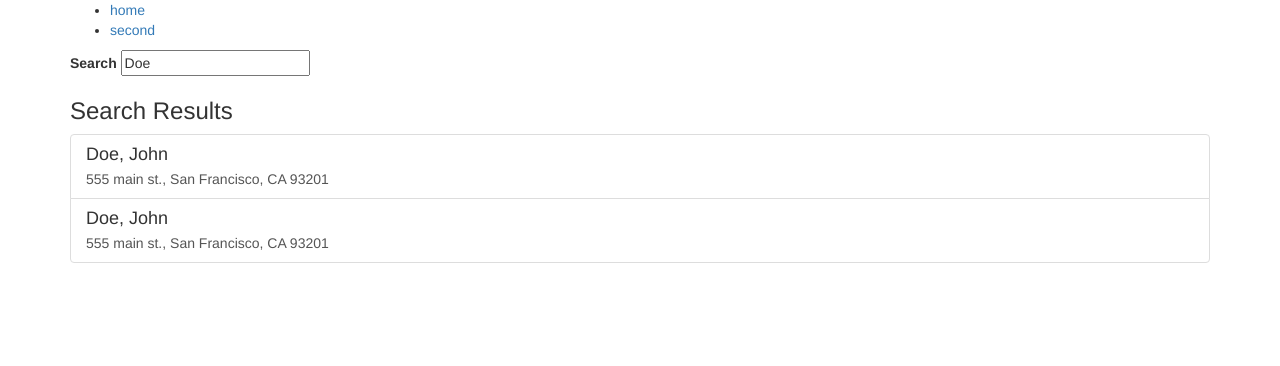
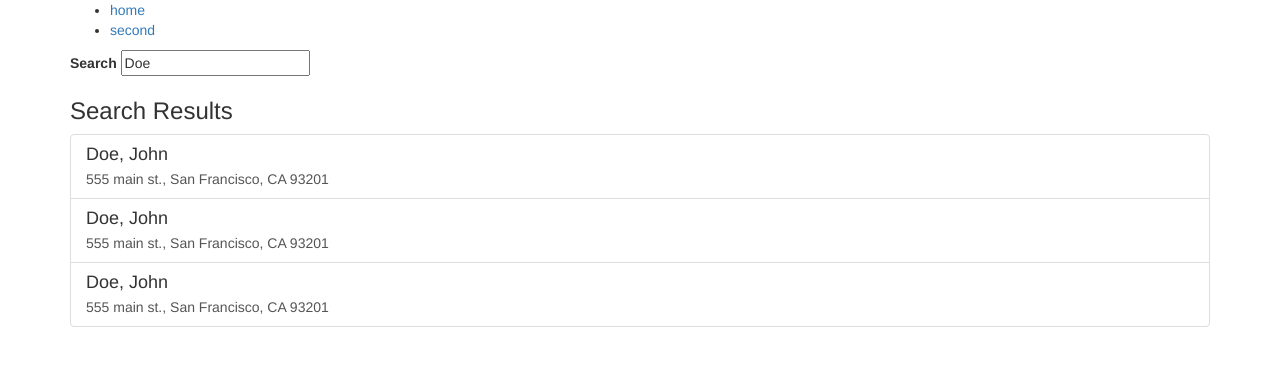
Before and after one commit to joonsubtalk/Angular, a plain HTML site: page customDirectives/01creatingCustomDirective/index.html in a window 1280 px wide. Drawn offline with nearby package versions, Linux system fonts and the light colour scheme; some packages are replaced by stand-ins of ours.

Commit message:
restrict properties

```diff
--- a/customDirectives/01creatingCustomDirective/app.js
+++ b/customDirectives/01creatingCustomDirective/app.js
@@ -52,7 +52,11 @@ myApp.controller('secondController', ['$scope', '$routeParams', function($scope,
 myApp.directive('searchResult', function(){
    // returns a JS Object directive
     return {
-       // properties defined
+        // properties defined
+        // A for attribute, E for Element
+        // E - <search-result>
+        // A - <div search-result>
+        restrict: 'AE', // Allows for both AE/EA is default.
         // e.g. main.html // the outputted html
         template: '<a href="#" class="list-group-item"><h4 class="list-group-item-heading">Doe, John</h4><p class="list-group-item-text">555 main st., San Francisco, CA 93201</p></a>',
         // default = false
--- a/customDirectives/01creatingCustomDirective/pages/main.html
+++ b/customDirectives/01creatingCustomDirective/pages/main.html
@@ -5,4 +5,5 @@
 <div class="list-group">
     <search-result></search-result>
     <search-result></search-result>
+    <div search-result></div><!-- another way of setting directives -->
 </div>
```
